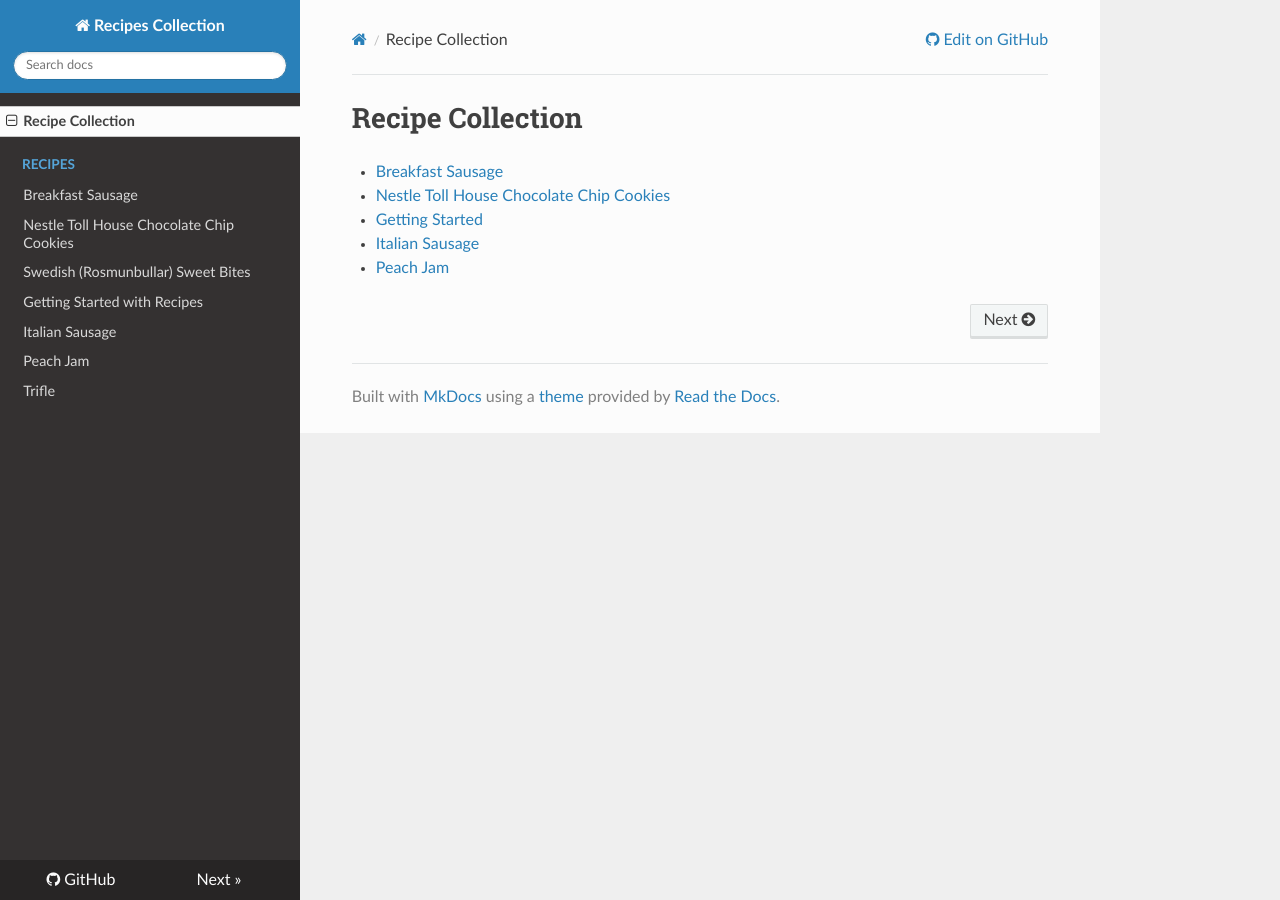
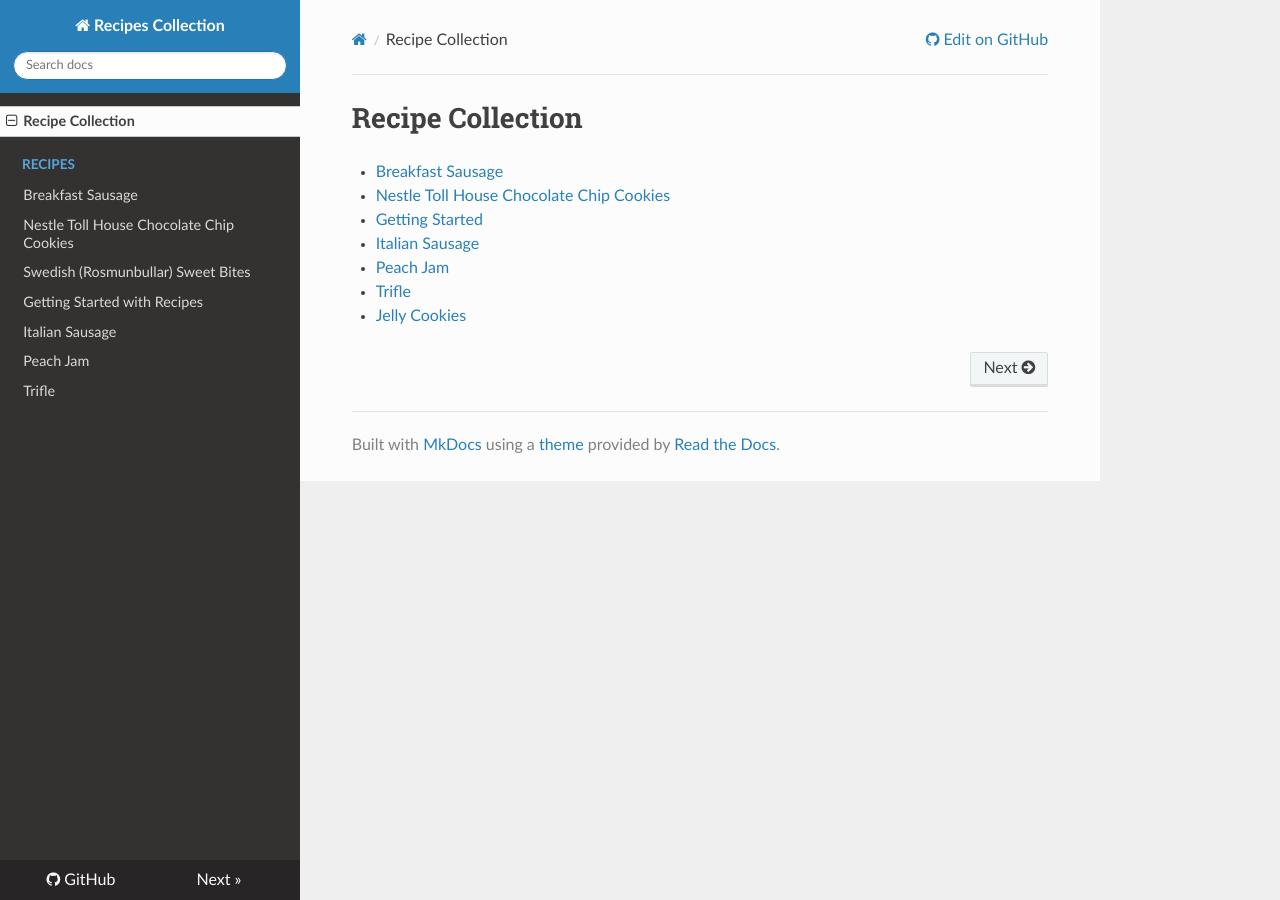
Before and after one commit to TerryHowe/recipes, an MkDocs documentation site: the page built from docs/index.md, in a window 1280 px wide. Built offline with MkDocs 1.6.1, drawn with Linux system fonts in a browser that asks for light colours; nearby versions of some CDN libraries.

Commit message:
add new recipes

```diff
--- a/docs/index.md
+++ b/docs/index.md
@@ -5,3 +5,5 @@
 * [Getting Started](recipes/getting-started.md)
 * [Italian Sausage](recipes/italian-sausage.md)
 * [Peach Jam](recipes/peach-jam.md)
+* [Trifle](trifle.md)
+* [Jelly Cookies](cookies-jam.md)
```
